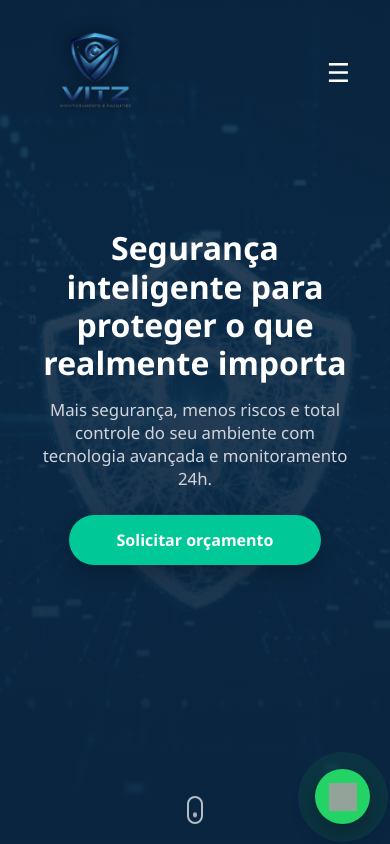
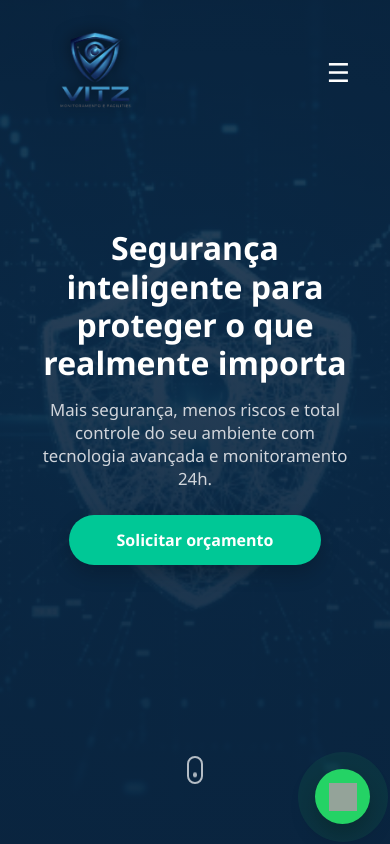
Before and after one commit to AlunaAlanaMotta/vitzseguranca, a React (Vite) app: page / in a window 390 px wide. Shown: the top 844 px of the page. Built offline with nearby package versions, Linux system fonts and the light colour scheme; grey boxes are pictures that could not be loaded.

Commit message:
mudando scroll indicator

```diff
--- a/src/components/styles/hero.css
+++ b/src/components/styles/hero.css
@@ -154,7 +154,7 @@
 
   .scroll-indicator {
     position: absolute;
-    bottom: 20px;
+    bottom: 60px;
     left: 50%;
     transform: translateX(-50%);
     width: 16px;
```
